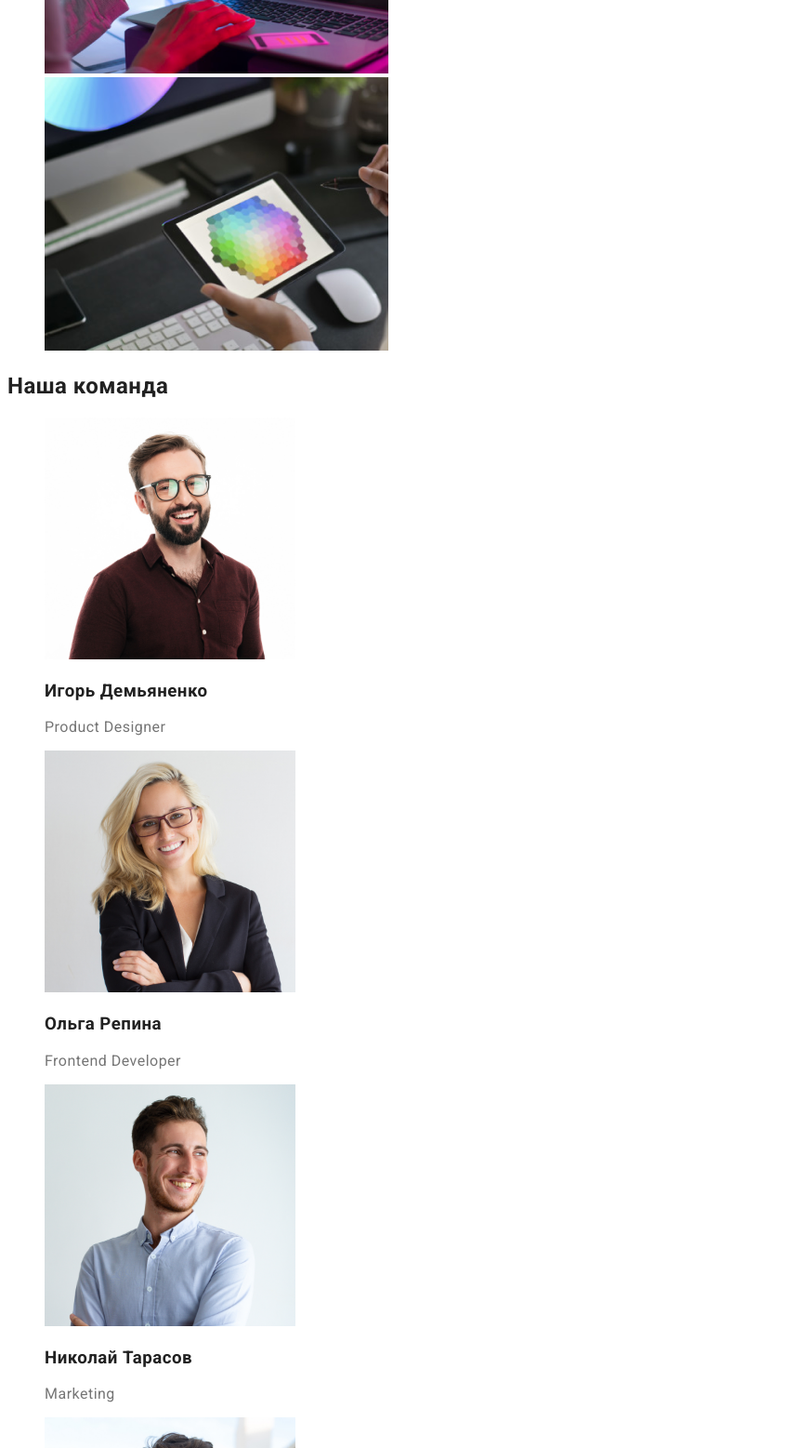
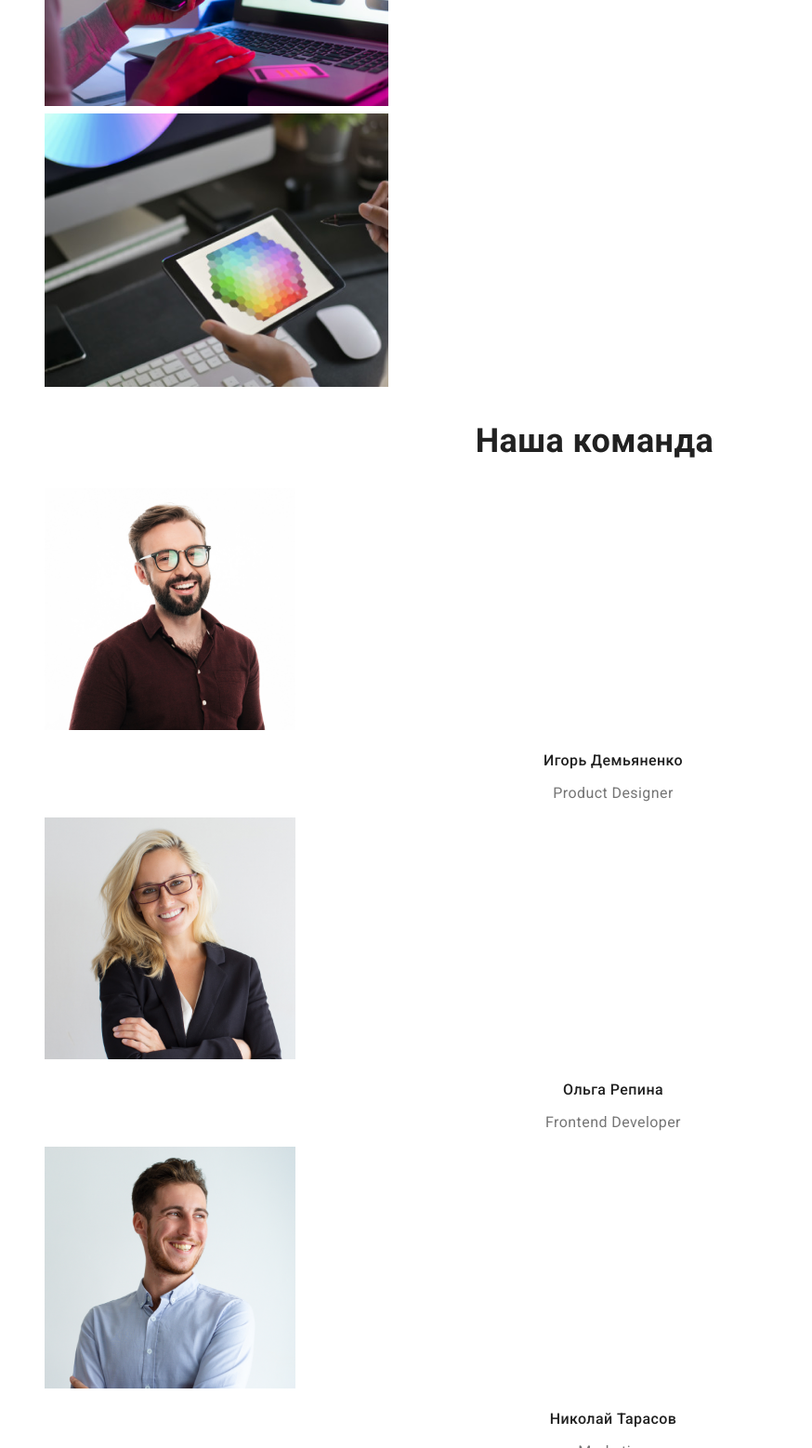
Before and after one commit to Dmitry-Karas/goit-markup-hw-02, a plain HTML site: page index.html in a window 1280 px wide. Shown: the part 1243-2800 px from the top of the page at 93% size, without its empty margins (0-874 px from the left). Drawn offline with Linux system fonts and the light colour scheme.

Commit message:
Добавляет шрифты на главную страницу

```diff
--- a/css/style.css
+++ b/css/style.css
@@ -36,7 +36,9 @@ body {
   color: var(--primary-text-color);
   font-family: roboto, serif;
   font-weight: 400;
+  font-size: 14px;
   letter-spacing: 0.03em;
+  line-height: 1.71;
 }
 
 /* Логотип */
@@ -91,8 +93,8 @@ body {
   font-weight: 900;
   font-size: 44px;
   line-height: 1.36;
+  letter-spacing: 0.06em;
   text-align: center;
-  letter-spacing: 0.06em;
   text-transform: uppercase;
 }
 .hero-button {
@@ -101,8 +103,8 @@ body {
   font-weight: 700;
   font-size: 16px;
   line-height: 1.87;
+  letter-spacing: 0.06em;
   text-align: center;
-  letter-spacing: 0.06em;
 }
 
 /* Section */
@@ -110,6 +112,29 @@ body {
 .name-title,
 .title {
   color: var(--title-text-color);
+}
+.section-title {
+  font-weight: 700;
+  font-size: 36px;
+  line-height: 1.16;
+  text-align: center;
+}
+.features .title {
+  font-weight: 700;
+  font-size: 14px;
+  line-height: 1.14;
+  text-transform: uppercase;
+}
+.name-title {
+  font-weight: 500;
+  font-size: 16px;
+  line-height: 1.18;
+  text-align: center;
+}
+.profession {
+  font-size: 16px;
+  line-height: 1.18;
+  text-align: center;
 }
 
 /* Подвал */
@@ -129,7 +154,7 @@ body {
 
 /* ----- Портфолио ----- */
 
-.button {
+.portfolio-nav .button {
   color: var(--title-text-color);
   background-color: var(--section-bg-color);
 }
--- a/index.html
+++ b/index.html
@@ -127,7 +127,7 @@
               height="260"
             />
             <h3 class="name-title">Игорь Демьяненко</h3>
-            <p lang="en">Product Designer</p>
+            <p lang="en" class="profession">Product Designer</p>
           </li>
           <li>
             <img
@@ -137,7 +137,7 @@
               height="260"
             />
             <h3 class="name-title">Ольга Репина</h3>
-            <p lang="en">Frontend Developer</p>
+            <p lang="en" class="profession">Frontend Developer</p>
           </li>
           <li>
             <img
@@ -147,7 +147,7 @@
               height="260"
             />
             <h3 class="name-title">Николай Тарасов</h3>
-            <p lang="en">Marketing</p>
+            <p lang="en" class="profession">Marketing</p>
           </li>
           <li>
             <img
@@ -157,7 +157,7 @@
               height="260"
             />
             <h3 class="name-title">Михаил Ермаков</h3>
-            <p lang="en">UI Designer</p>
+            <p lang="en" class="profession">UI Designer</p>
           </li>
         </ul>
       </section>
```
Also changed, not shown: portfolio.html (+2 -2 lines).
